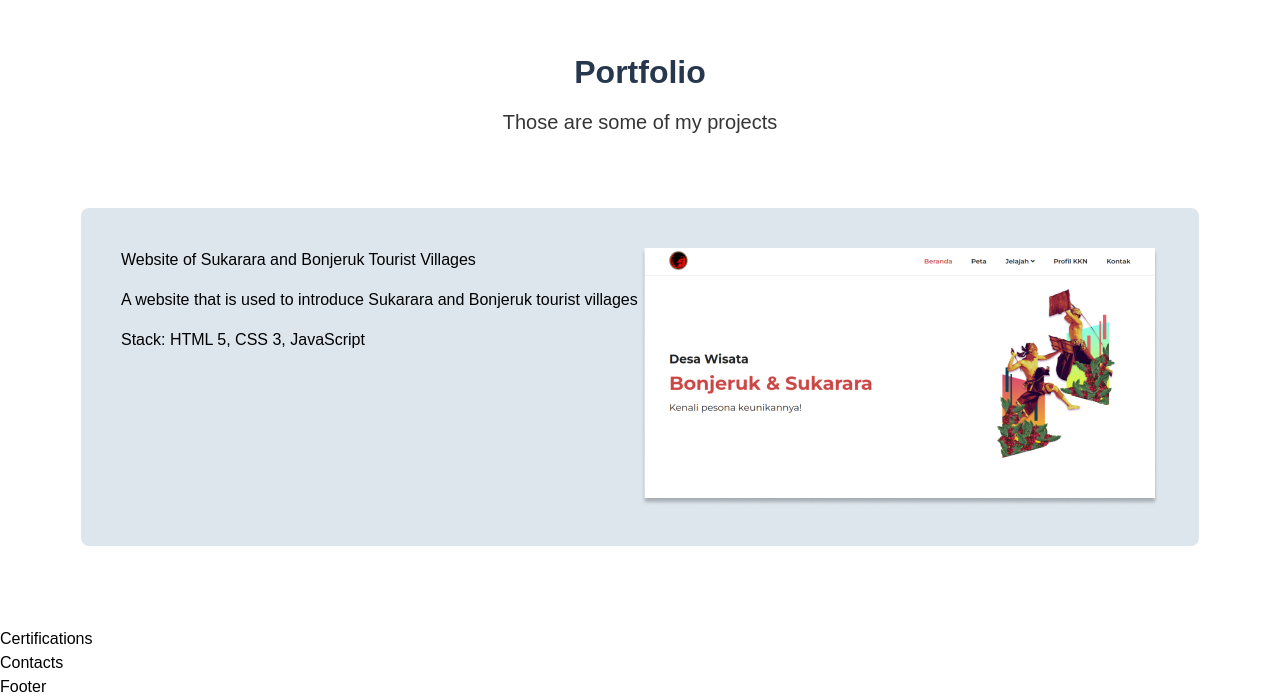
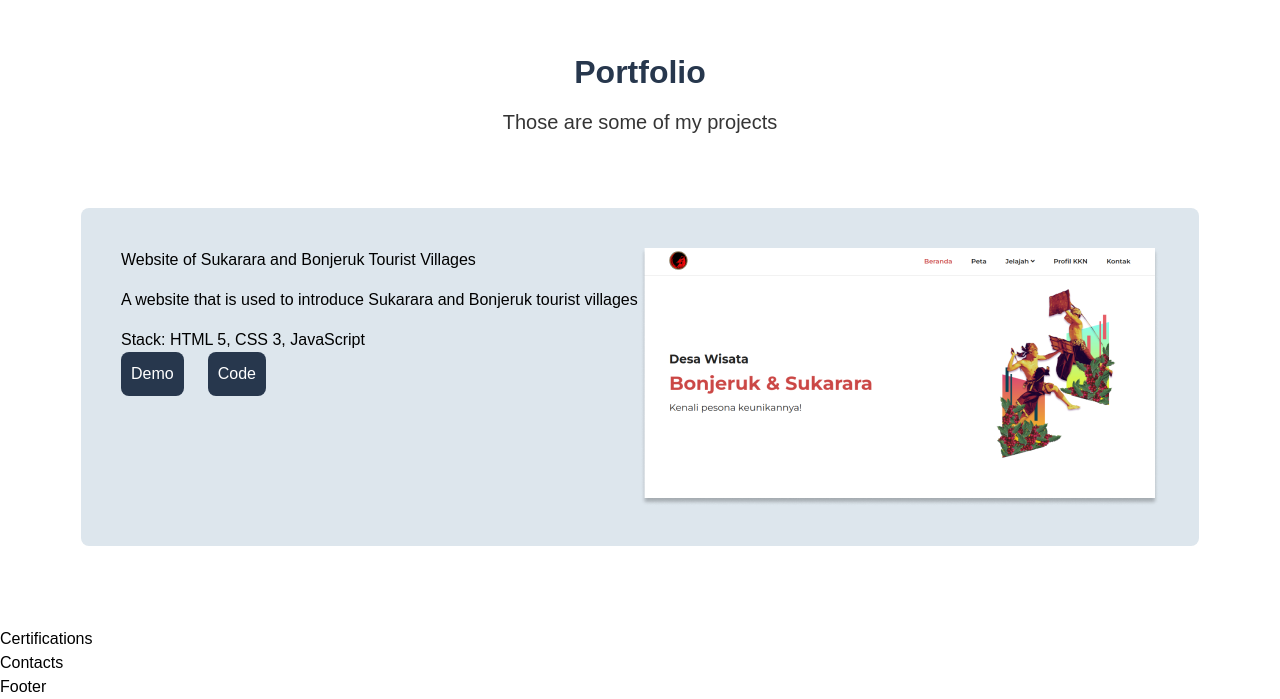
Before and after one commit to retnowati3099/personal-website, a React (Vite) app: page / in a window 1280 px wide. Shown: the part 1267-1966 px from the top of the page. Built offline with nearby package versions, Linux system fonts and the light colour scheme.

Commit message:
added demo button and code button

```diff
--- a/src/components/Portfolio.jsx
+++ b/src/components/Portfolio.jsx
@@ -1,31 +1,49 @@
-import React from 'react'
+import React from "react";
 
 function Portfolio() {
   return (
-    <div id='portfolio' className='flex flex-col items-center p-[81px] gap-[72px]'>
-      <div className='flex flex-col gap-3'>
-        <span className='text-[#27374D] text-[32px] text-center font-bold'>Portfolio</span>
-        <span className='text-[#353535] text-xl text-center'>Those are some of my projects</span>
+    <div
+      id="portfolio"
+      className="flex flex-col items-center p-[81px] gap-[72px]"
+    >
+      <div className="flex flex-col gap-3">
+        <span className="text-[#27374D] text-[32px] text-center font-bold">
+          Portfolio
+        </span>
+        <span className="text-[#353535] text-xl text-center">
+          Those are some of my projects
+        </span>
       </div>
-      <div className='flex justify-between w-[1118px] p-10 bg-[#DDE6ED] rounded-lg'>
-        <div className='flex-1'>
+      <div className="flex justify-between w-[1118px] p-10 bg-[#DDE6ED] rounded-lg">
+        <div className="flex-1">
           {/* text */}
-          <div className='flex flex-col gap-4'>
-            <span>Website of Sukarara and Bonjeruk
-              Tourist Villages
+          <div className="flex flex-col gap-4">
+            <span>Website of Sukarara and Bonjeruk Tourist Villages</span>
+            <span>
+              A website that is used to introduce Sukarara and Bonjeruk tourist
+              villages
             </span>
-            <span>A website that is used to introduce Sukarara and Bonjeruk tourist villages</span>
             <span>Stack: HTML 5, CSS 3, JavaScript</span>
           </div>
           {/* button */}
-          <div></div>
+          <div className="flex gap-6">
+            <button className="bg-[#27374D] rounded-lg text-white p-2.5">
+              Demo
+            </button>
+            <button className="bg-[#27374D] rounded-lg text-white p-2.5">
+              Code
+            </button>
+          </div>
         </div>
-        <div className='flex-1'>
-          <img src="/src/assets/hikayatjonggat-desktop.png" alt="website hikayatjonggat" />
+        <div className="flex-1">
+          <img
+            src="/src/assets/hikayatjonggat-desktop.png"
+            alt="website hikayatjonggat"
+          />
         </div>
       </div>
     </div>
-  )
+  );
 }
 
-export default Portfolio
+export default Portfolio;
```
